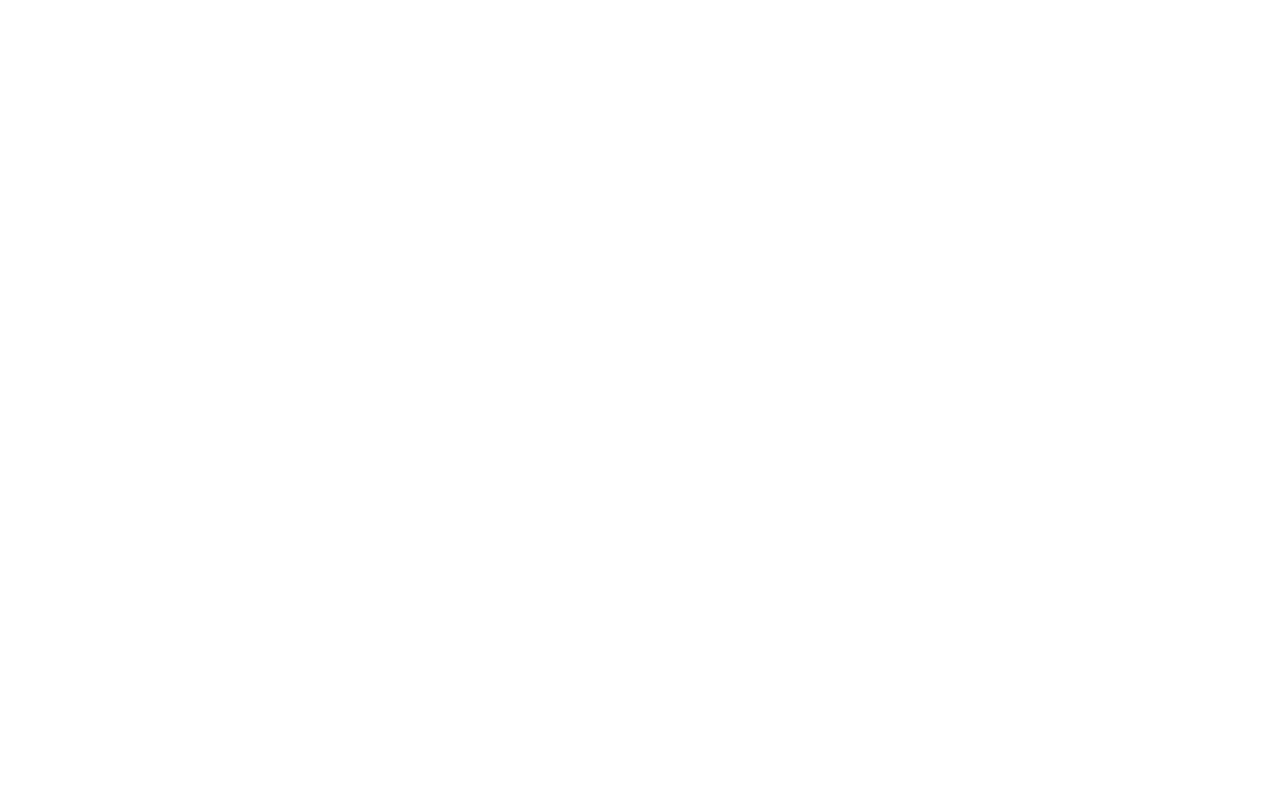
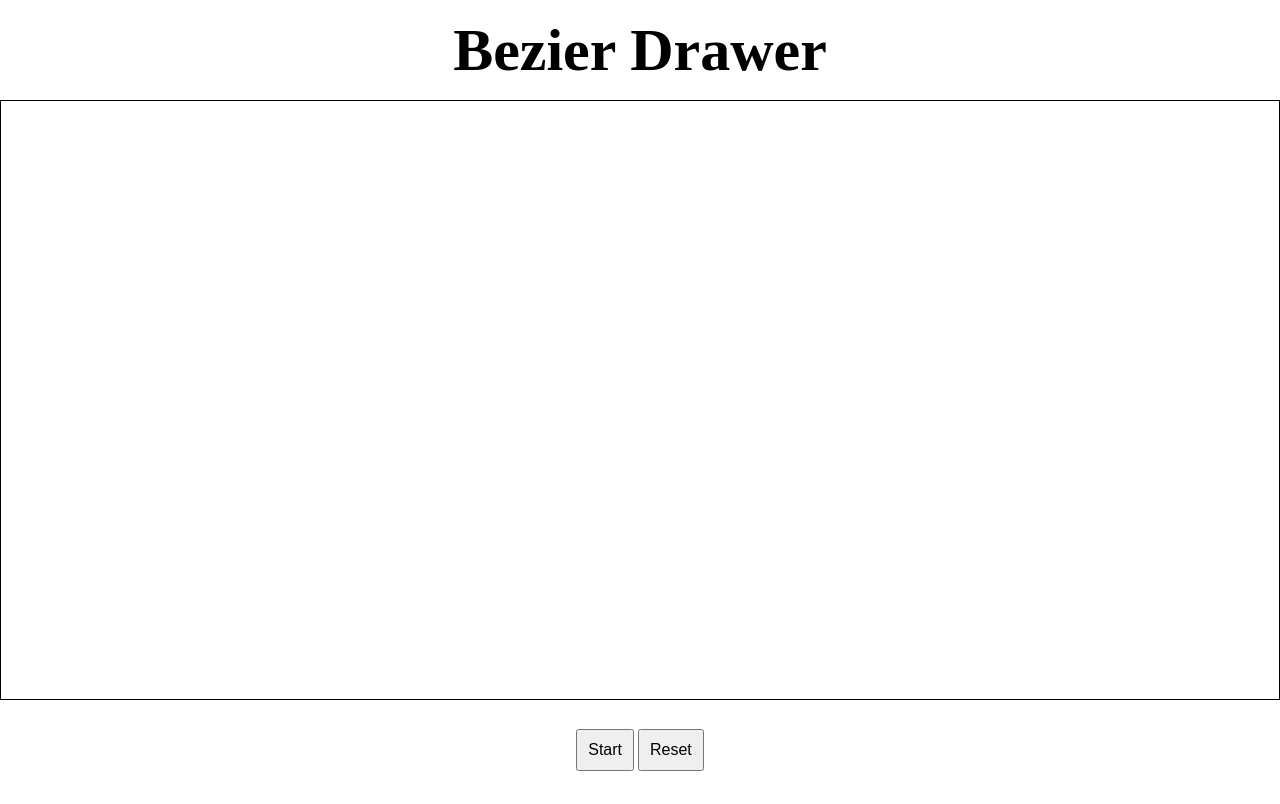
Before and after one commit to haiatov/BezierDrawer, a plain HTML site: page index.html in a window 1280 px wide. Drawn offline with Linux system fonts and the light colour scheme.

Commit message:
reset button

```diff
--- a/css/main.css
+++ b/css/main.css
@@ -8,7 +8,28 @@ body {
     height: 100%;
 }
 
+h1{
+    height: 100px;
+    font-size: 60px;
+    line-height: 100px;
+    text-align:center;
+}
+
 #bezier {
     width: 100%;
-    height: 100%;
+    height: calc(100vh - 100px - 100px);
+    display:block;
+    border: 1px solid #000;
+    box-sizing: border-box;
 }
+
+#navigation{
+    height: 100px;
+    text-align: center;
+    line-height: 100px;
+}
+
+#navigation button{
+    font-size: 16px;
+    padding: 10px;
+}
--- a/index.html
+++ b/index.html
@@ -11,6 +11,11 @@
     <script src="js/App.js"></script>
 </head>
 <body>
+    <h1>Bezier Drawer</h1>
     <canvas id="bezier"></canvas>
+    <div id="navigation">
+        <button id="start-button">Start</button>
+        <button id="reset-button">Reset</button>
+    </div>
 </body>
 </html>
--- a/js/App.js
+++ b/js/App.js
@@ -1,16 +1,29 @@
 function App() {
+
+    let mainCanvas;
 
     function initCanvas() {
         let mainCanvasEl = document.getElementById('bezier');
-        let mainCanvas = new BezierDrawer(mainCanvasEl);
+        mainCanvas = new BezierDrawer(mainCanvasEl);
     }
 
-    this.init = function() {
-        document.addEventListener('DOMContentLoaded', initCanvas.bind(this) );
+    function initEvents(){
+        document.getElementById('reset-button').addEventListener('click', () => {
+            mainCanvas.clear();
+        });
     }
+
+    function init() {
+        document.addEventListener('DOMContentLoaded', () => {
+            initCanvas.call(this);
+            initEvents.call(this);
+        });
+    }
+
+    this.init = init;
 
 }
 
 
-const app = new App();
+const app = new App ();
 app.init();
--- a/js/BezierDrawer.js
+++ b/js/BezierDrawer.js
@@ -35,4 +35,10 @@ function BezierDrawer(canvasEl) {
         ctx.fill();
     }
 
+    function clear(){
+        ctx.clearRect(0, 0, canvasEl.width, canvasEl.height)
+    }
+
+    this.clear = clear;
+
 }
```
Also changed, not shown: 1 other file.
